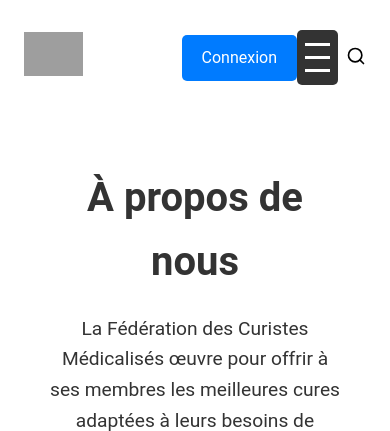
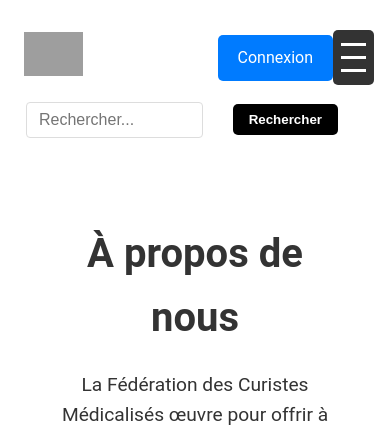
Before and after one commit to okitoemm/SAE-DEV-WEB, a PHP site: page /html/Aproposdenous.html in a window 390 px wide. Shown: the top 431 px of the page. Run offline with PHP 8.4, Linux system fonts and the light colour scheme; grey boxes are pictures that could not be loaded.

Commit message:
Update updatestyle.css

```diff
--- a/css/updatestyle.css
+++ b/css/updatestyle.css
@@ -42,22 +45,31 @@
     display: flex;
     align-items: center;
     margin-left: 1rem;
+    gap: 10px;
 }
 
 .search-input {
-    padding: 0.5rem;
-    border: 1px solid #ccc;
-    border-radius: 5px;
+
+     padding: 8px 12px;
+     border-radius: 4px;
+     border: 1px solid #ddd;
+
+
 }
 
 .search-button {
+
     padding: 0.5rem 1rem;
     background-color: #000000;
     color: white;
     border: none;
     border-radius: 5px;
-    margin-left: 0.5rem;
     cursor: pointer;
+    display: flex;
+    align-items: center;
+    gap: 5px;
+
+
 }
 
 .search-icon {
@@ -126,19 +138,24 @@
         border-bottom: 1px solid #eee;
     }
 
+
+
     /* Search form modifications */
     .search-form {
-        position: relative;
+
+        flex: 1;
+        justify-content: flex-end;
+        padding: 10px;
         margin: 0;
-        width: auto;
     }
 
     .search-input {
-        display: none;
-        position: absolute;
-        top: 100%;
-        right: 0;
-        width: 200px;
+
+        width: 100%;
+        max-width: 200px;
+        display: block;
+        position: static;
+        margin-right: 10px;
     }
 
     .search-input.active {
@@ -146,7 +163,9 @@
     }
 
     .search-button {
-        display: none;
+        /*display: none;*/
+        display: inline-block;
+        padding: 8px 15px;
     }
 
     .search-icon {
```
Also changed, not shown: other parts of css/updatestyle.css (+61 -3 lines).
